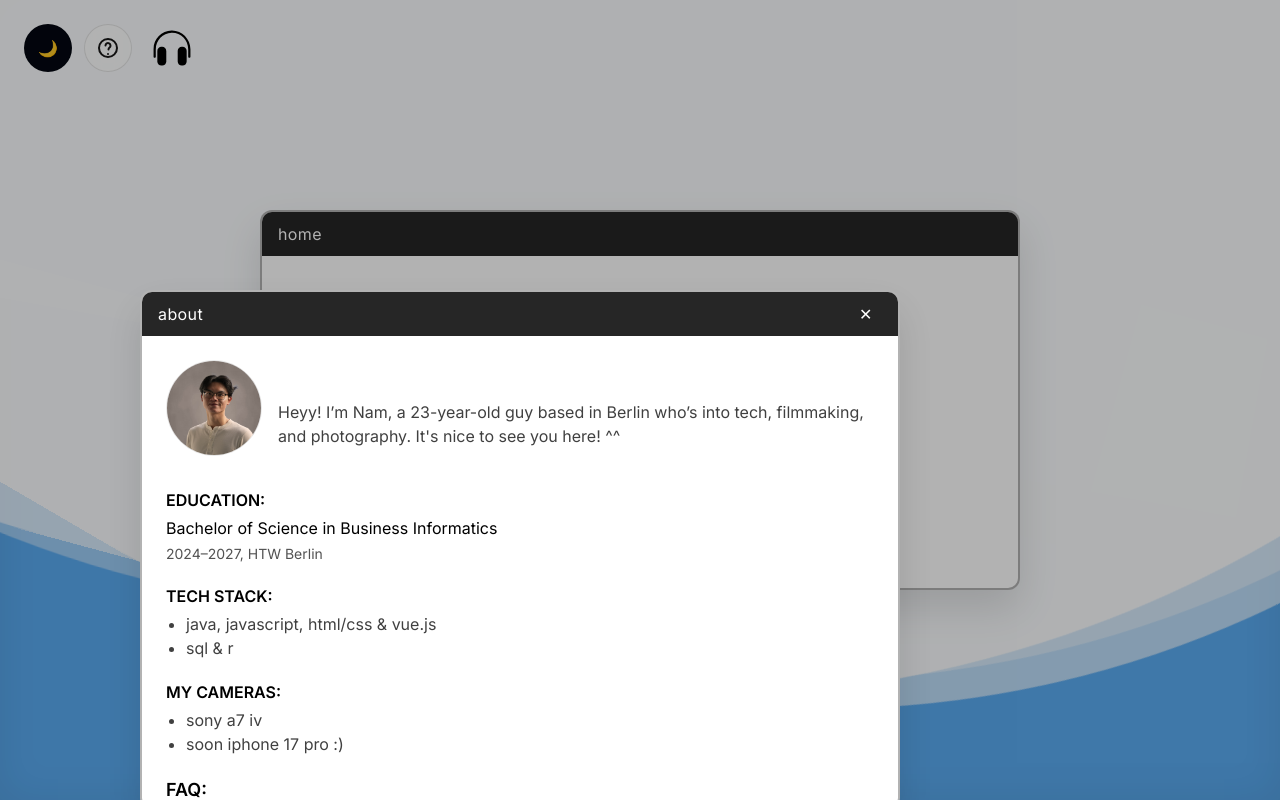
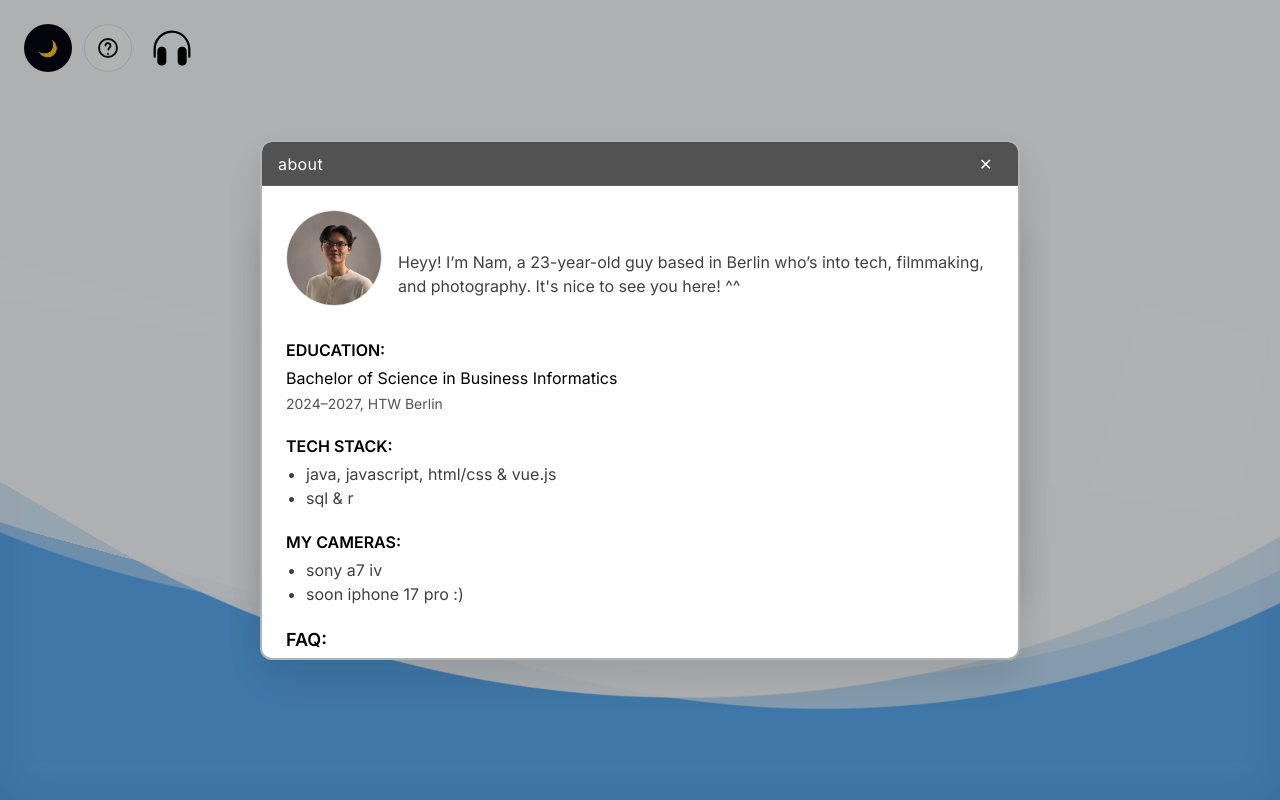
Before and after one commit to NamTakeshi/personal-website, a Vue app: page / in a window 1280 px wide. Both pictures are taken after a click on the button "about". Built offline with nearby package versions, Linux system fonts and the light colour scheme.

Commit message:
Modal mittig anlegen

```diff
--- a/src/components/ModalWindow.vue
+++ b/src/components/ModalWindow.vue
@@ -151,7 +151,9 @@ function onPointerUp(e) {
       <!-- Header ist das Drag-Handle. -->
         <div
           ref="headerRef"
-          class="flex items-center justify-between h-11 px-4 text-base tracking-wide text-white bg-neutral-800"
+          class="flex items-center justify-between h-11 px-4 text-base tracking-wide
+       bg-neutral-600 text-white
+       border-b border-white/10"
           @pointerdown.stop.prevent="onPointerDown"
           :style="{ cursor: dragging ? 'grabbing' : 'grab' }"
         >
@@ -184,3 +186,7 @@ function onPointerUp(e) {
     </div>
   </teleport>
 </template>
+
+<style>
+
+</style>
--- a/src/components/WindowCard.vue
+++ b/src/components/WindowCard.vue
@@ -148,7 +148,7 @@ function closeModal() {
 <template>
   <div class="overflow-hidden w-[760px] max-w-[92vw] rounded-xl border-2 border-black/30 bg-white shadow-[0_18px_40px_rgba(0,0,0,0.12)]">
     <!-- Kopfzeile: leer gelassen (kein "home" mehr) -->
-    <div class="flex items-center h-11 px-4 text-base tracking-wide text-white bg-neutral-800">home</div>
+    <div class="flex items-center h-11 px-4 text-base tracking-wide text-white bg-neutral-600">home</div>
 
     <div class="px-6 py-14 text-center">
       <h1 class="text-[clamp(42px,6vw,64px)] leading-[1.05] font-normal text-neutral-500">
@@ -167,7 +167,7 @@ function closeModal() {
   </div>
 
   <!-- ABOUT Modal: Inhalt ergänzt -->
-  <ModalWindow title="about" :open="active === 'about'" :initial-x="-120" :initial-y="150" @close="closeModal">
+  <ModalWindow title="about" :open="active === 'about'" @close="closeModal">
 
     <div class="flex items-start gap-4">
       <!-- Profilbild links -->
@@ -273,7 +273,7 @@ function closeModal() {
   </ModalWindow>
 
   <!-- LINKS Modal -->
-  <ModalWindow title="links" :open="active === 'links'" :initial-x="120" :initial-y="-150" width="520px" height="300px" @close="closeModal">
+  <ModalWindow title="links" :open="active === 'links'" width="520px" height="300px" @close="closeModal">
     <ul class="flex justify-center gap-15 mt-10">
       <!-- GitHub -->
       <li>
@@ -317,8 +317,7 @@ function closeModal() {
   <ModalWindow
       title="work"
       :open="active === 'work'"
-      :initial-x="120"
-      :initial-y="150"
+      width="520px" height="300px"
       @close="closeModal"
   >
 
@@ -327,12 +326,12 @@ function closeModal() {
       <!-- Webapp Card -->
       <button
           type="button"
-          class="group rounded-xl p-6 text-center transition"
+          class="group rounded-xl mt-6 p-6 text-center transition"
           @click="openModal('webapp')"
       >
         <!-- großes Icon -->
         <span
-            class="mx-auto mt-32 block w-20 h-20 text-neutral-700 transition-transform duration-200 group-hover:scale-110 dark:text-white"
+            class="mx-auto block w-20 h-20 text-neutral-700 transition-transform duration-200 group-hover:scale-110 dark:text-white"
             v-html="workIcons.app"
         ></span>
 
@@ -343,12 +342,12 @@ function closeModal() {
       <!-- Filmmaking Card -->
       <button
           type="button"
-          class="group rounded-xl p-6 text-center"
+          class="group rounded-xl mt-6 p-6 text-center"
           @click="openModal('film')"
       >
         <!-- großes Icon -->
         <span
-            class="mx-auto mt-36 block w-20 h-20 text-neutral-700 transition-transform duration-200 group-hover:scale-110 dark:text-white"
+            class="mx-auto block w-20 h-20 text-neutral-700 transition-transform duration-200 group-hover:scale-110 dark:text-white"
             v-html="workIcons.camera"
         ></span>
 
@@ -364,8 +363,6 @@ function closeModal() {
   <ModalWindow
       title="developement"
       :open="active === 'webapp'"
-      :initial-x="-80"
-      :initial-y="80"
       width="860px"
       height="520px"
       @close="closeModal"
@@ -395,7 +392,7 @@ function closeModal() {
         </div>
 
         <!-- Kurzbeschreibung -->
-        <p class="mt-2 text-xl text-neutral-700">
+        <p class="mt-2 text-md text-neutral-700">
           a simple habit tracker my friend and i built with vue.
           the goal was to build our first webapp and use habits-tracking to reach our goals.
           (still evolving)
@@ -410,7 +407,7 @@ function closeModal() {
         </div>
 
         <!-- Buttons -->
-        <div class="mt-12 flex flex-wrap gap-3 mt-2">
+        <div class="mt-32 flex flex-wrap gap-3">
           <!-- GitHub -->
           <a
               href="https://github.com/NamTakeshi/MyHabitTracker"
```
Also changed, not shown: 1 other file (tests, documents, lock files or other folders).
